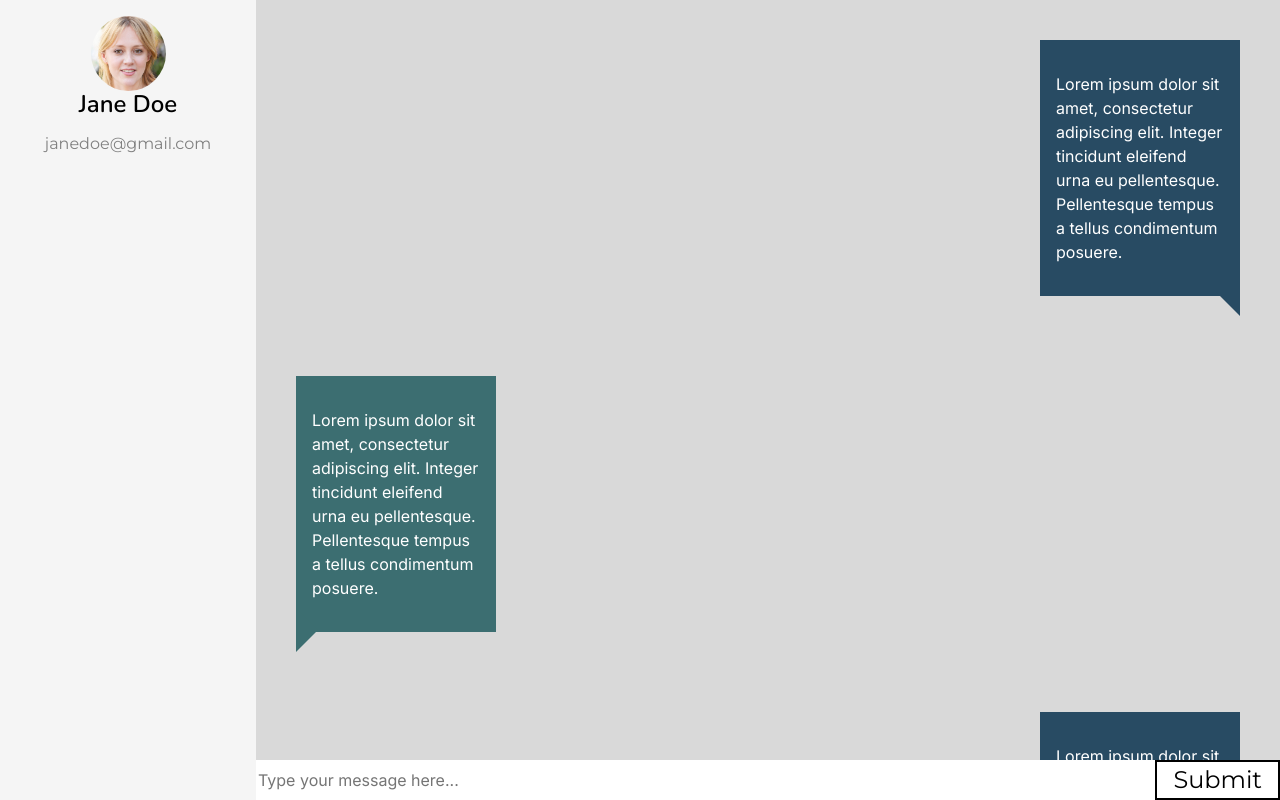
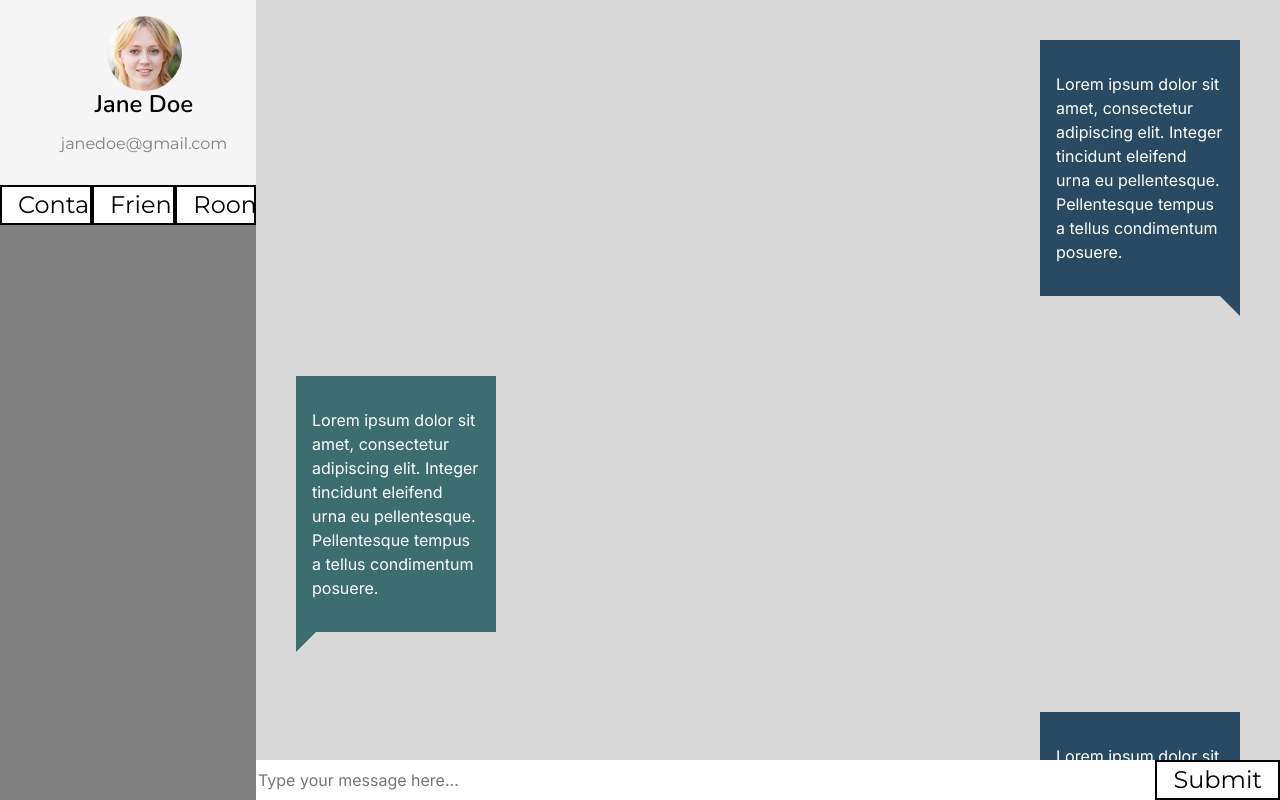
Before and after one commit to droa3v/react-chat-client, a React app: page / in a window 1280 px wide. Built offline with nearby package versions, Linux system fonts and the light colour scheme.

Commit message:
Added nav buttons

```diff
--- a/src/menu/Menu.module.scss
+++ b/src/menu/Menu.module.scss
@@ -5,4 +5,5 @@
   width: 20%;
   background-color: whitesmoke;
   display: flex;
+  flex-direction: column;
 }
--- a/src/menu/Menu.tsx
+++ b/src/menu/Menu.tsx
@@ -1,11 +1,15 @@
 import React from "react";
 import styles from "./Menu.module.scss";
+import { MenuContent } from "./menu_content/MenuContent";
+import { Navigation } from "./navigation/Navigation";
 import { UserCard } from "./user_card/UserCard";
 
 export const Menu: React.FC = (): JSX.Element => {
   return (
     <div className={styles.container}>
       <UserCard />
+      <Navigation />
+      <MenuContent />
     </div>
   );
 };
--- /dev/null
+++ b/src/menu/menu_content/MenuContent.module.scss
@@ -0,0 +1,4 @@
+.container {
+  background-color: gray;
+  height: 100%;
+}
--- /dev/null
+++ b/src/menu/menu_content/MenuContent.tsx
@@ -0,0 +1,6 @@
+import React from "react";
+import styles from "./MenuContent.module.scss";
+
+export const MenuContent: React.FC = (): JSX.Element => {
+  return <div className={styles.container}></div>;
+};
--- /dev/null
+++ b/src/menu/navigation/Navigation.module.scss
@@ -0,0 +1,3 @@
+.container {
+  display: flex;
+}
--- /dev/null
+++ b/src/menu/navigation/Navigation.tsx
@@ -0,0 +1,13 @@
+import React from "react";
+import { Button } from "../../components/Button/Button";
+import styles from "./Navigation.module.scss";
+
+export const Navigation: React.FC = (): JSX.Element => {
+  return (
+    <div className={styles.container}>
+      <Button>Contacts</Button>
+      <Button>Friends</Button>
+      <Button>Rooms</Button>
+    </div>
+  );
+};
```
